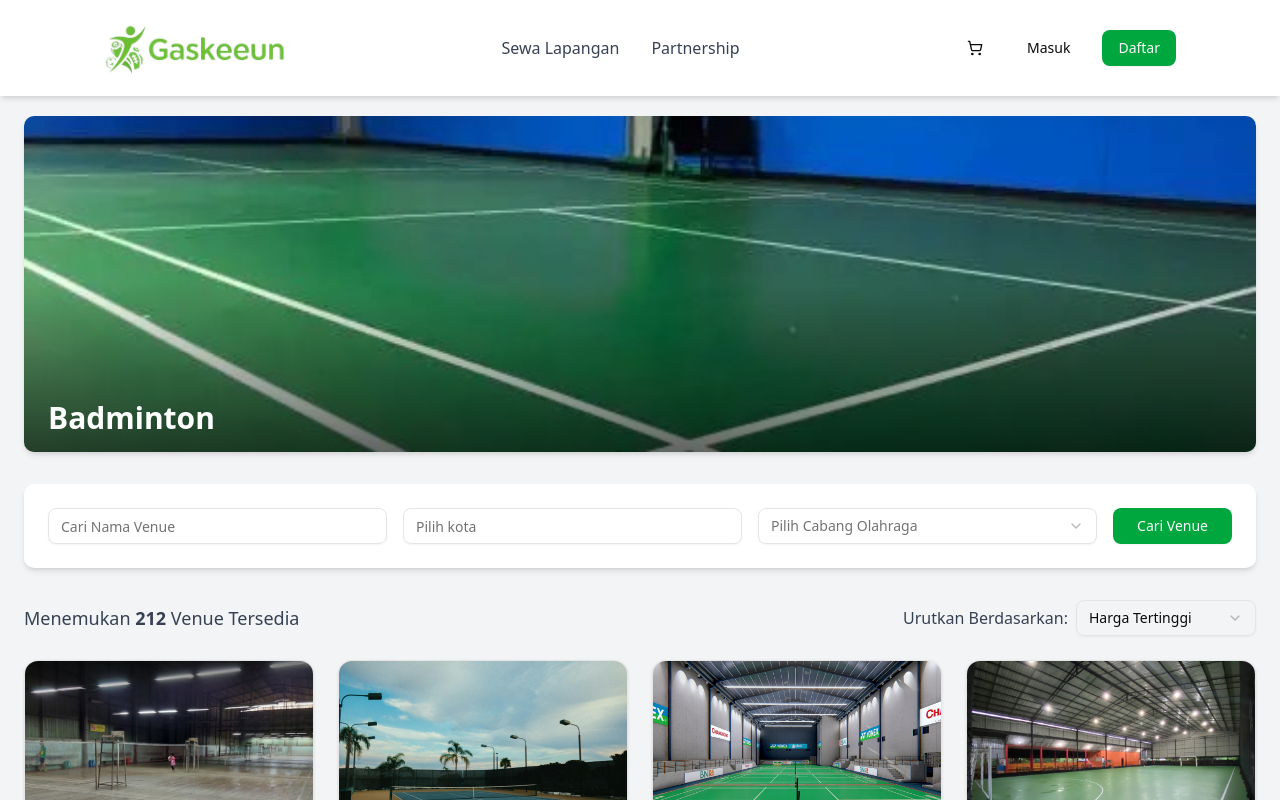
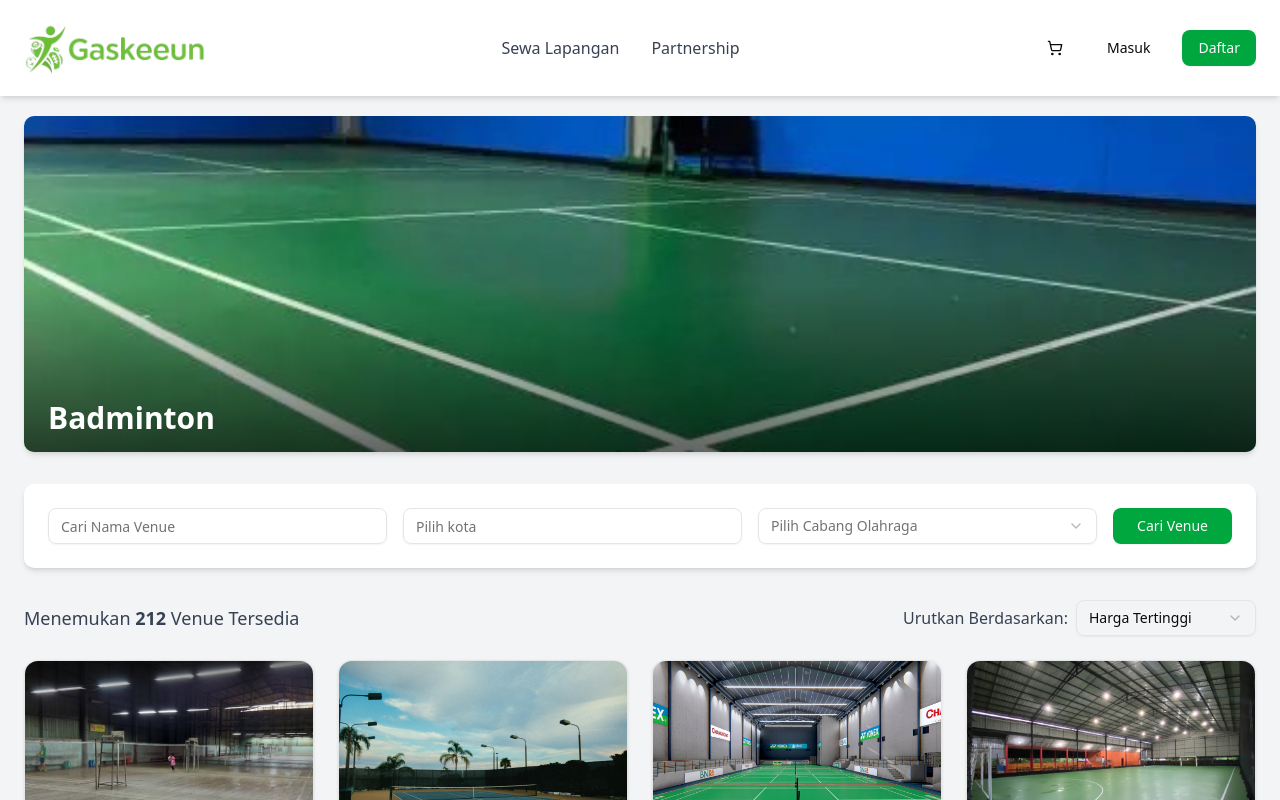
Before and after one commit to Kriiif/GaskeeunProject, a React (Vite) app in the folder frontend/: page /dashboard-guest in a window 1280 px wide. Shown: the top 800 px of the page. Built offline with nearby package versions, Linux system fonts and the light colour scheme.

Commit message:
Fix bug -> scroll bar disappear when selectTrigger was clicked

```diff
--- a/frontend/src/components/header.jsx
+++ b/frontend/src/components/header.jsx
@@ -8,13 +8,13 @@ const Header = ({ cartItemCount, onCartClick }) => {
   return (
     <nav className="bg-white shadow-md py-5 px-6 flex justify-between items-center fixed w-full top-0 z-50">
         <div className="flex items-center">
-            <img src="../public/logos/mukaijo.png" alt="Logo" className="h-14 w-auto ml-20" />
+            <img src="../public/logos/mukaijo.png" alt="Logo" className="max-h-14 w-auto max-ml-20" />
         </div>
         <div className="flex flex-grow justify-center space-x-8">
             <a href="#" className="text-gray-700 hover:text-green-600 font-medium text-center">Sewa Lapangan</a>
             <a href="#" className="text-gray-700 hover:text-green-600 font-medium text-center">Partnership</a>
         </div>
-        <div className="flex items-center space-x-4 mr-20">
+        <div className="flex items-center space-x-4 max-mr-20">
             {/* Tombol Keranjang */}
             <Button variant="ghost" className="font-medium relative" onClick={onCartClick}>
                 <ShoppingCart className="h-6 w-6" />
--- a/frontend/src/index.css
+++ b/frontend/src/index.css
@@ -116,5 +116,7 @@
   }
   body {
     @apply bg-background text-foreground;
+    overflow: visible !important;
+    margin-right: 0 !important;
   }
 }
```
